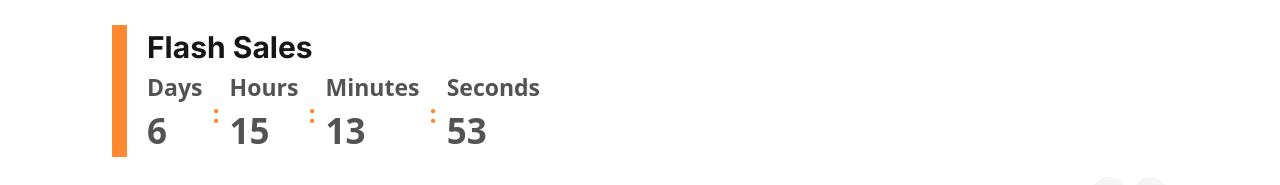
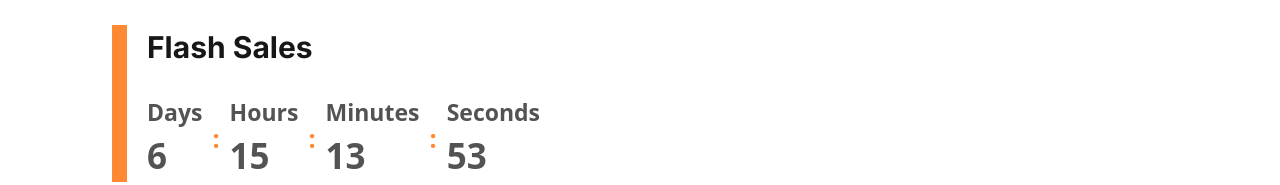
Before and after one commit to Chioma227/stage-two, a Next.js app: page / in a window 1280 px wide. Shown: the part 754-939 px from the top of the page. Built offline with nearby package versions, Linux system fonts and the light colour scheme.

Commit message:
Update FlashSales.tsx

```diff
--- a/app/components/overview/flashSales/FlashSales.tsx
+++ b/app/components/overview/flashSales/FlashSales.tsx
@@ -34,7 +34,7 @@ const FlashSales = () => {
           <p className='md:text-[30px] text-[20px] font-bold text-black90'>
             Flash Sales
           </p>
-          <Countdown targetDate={targetDate} className='gap-[10px] font-bold font-sans text-grey flex items-center md:mt-0 mt-[15px]' />
+          <Countdown targetDate={targetDate} className='gap-[10px] font-bold font-sans text-grey flex items-center md:mt-[25px] mt-[15px]' />
         </div>
         <Container variant={containerVariants.FLEX_END} className='mt-[20px] mb-[20px] md:gap-[7px] gap-[5px] md:flex hidden'>
           <Icon src='arrow-left' alt="left" variant={iconVariants.FILLED} onClick={slideLeft} />
```
